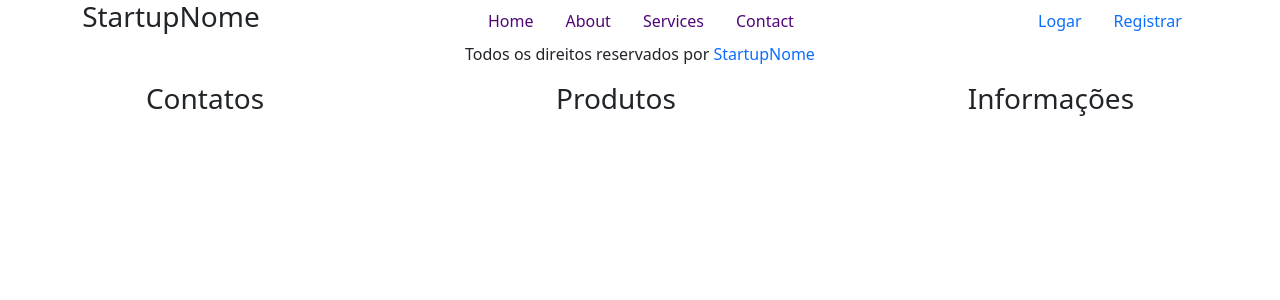
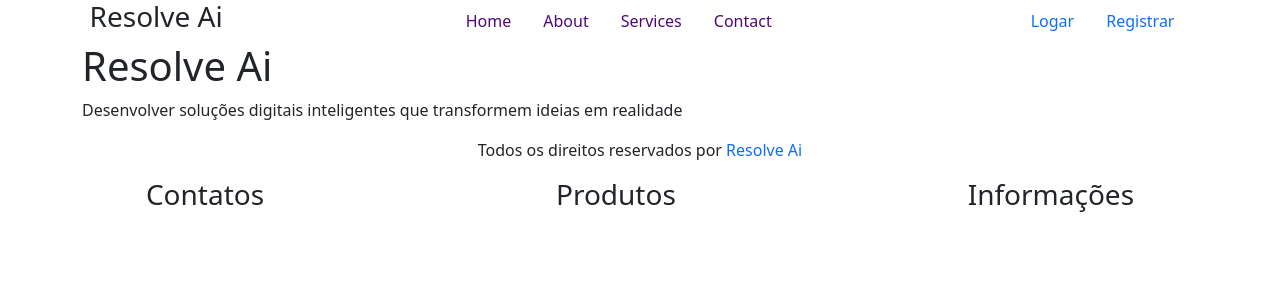
Before and after one commit to Resolve-Ai-Tech/Site-Principal, a Python web app: template frontend/templates/index.html in a window 1280 px wide. Shown: the top 300 px of the page. Run offline with Jinja, Linux system fonts and the light colour scheme; the template is opened without the code that fills it, so the values that code supplies are empty.

Commit message:
Atualização SIte

```diff
--- a/frontend/templates/index.html
+++ b/frontend/templates/index.html
@@ -5,7 +5,7 @@
     <meta charset="UTF-8">
     <meta name="viewport" content="width=device-width, initial-scale=1.0">
 
-    <title>StartupNome</title>
+    <title>Resolve Ai</title>
 
     <link rel="stylesheet" href="../src/css/main.css">
     <link href="https://cdn.jsdelivr.net/npm/bootstrap@5.3.3/dist/css/bootstrap.min.css" rel="stylesheet"
@@ -16,7 +16,7 @@
     <header>
         <div class="d-flex flex-row justify-content-around align-items-center gap-5">
             <div>
-                <h3>StartupNome</h3>
+                <h3>Resolve Ai</h3>
             </div>
 
             <div>
@@ -50,13 +50,19 @@
     </header>
 
     <main>
-        <div class="container"></div>
+        <div class="container">
+            <div>
+                <h1>Resolve Ai</h1>
+
+                <p>Desenvolver soluções digitais inteligentes que transformem ideias em realidade</p>
+            </div>
+        </div>
     </main>
 
     <footer>
         <div class="d-flex flex-column text-center">
             <div>
-                <p>Todos os direitos reservados por <a class="text-decoration-none" href="#">StartupNome</a></p>
+                <p>Todos os direitos reservados por <a class="text-decoration-none" href="#">Resolve Ai</a></p>
             </div>
 
             <div class="d-flex flex-row justify-content-around">
```
